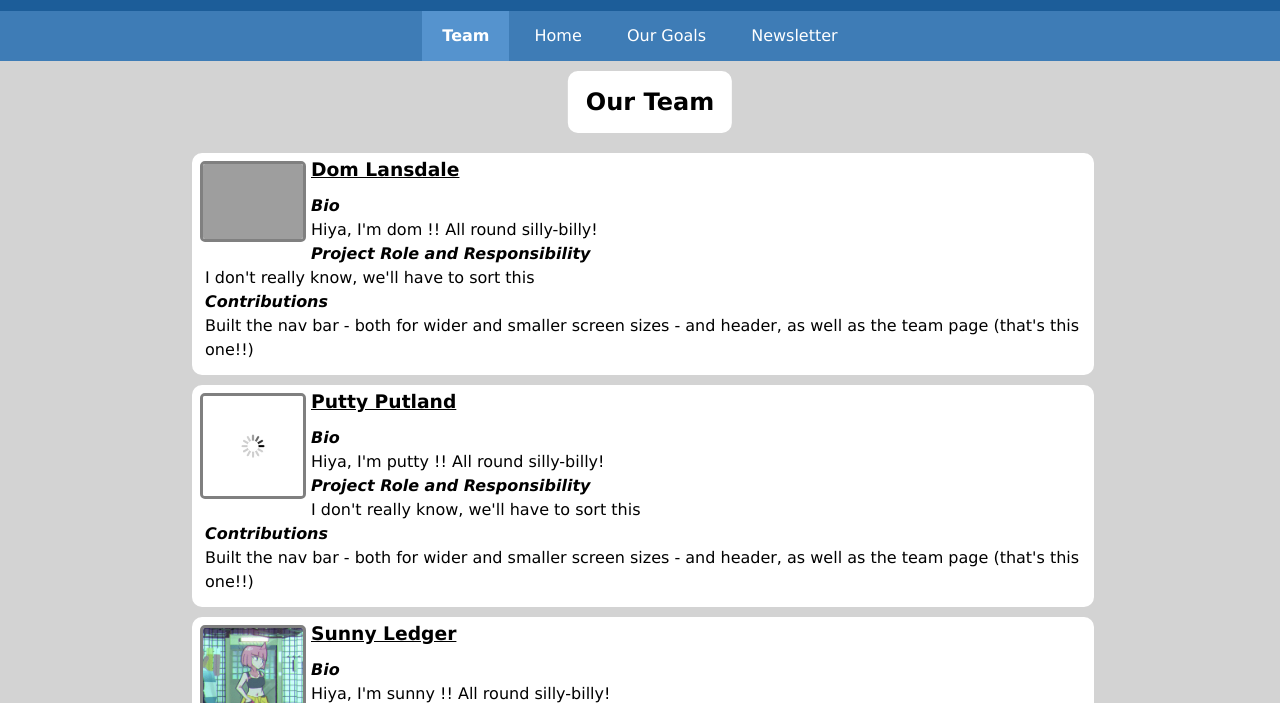
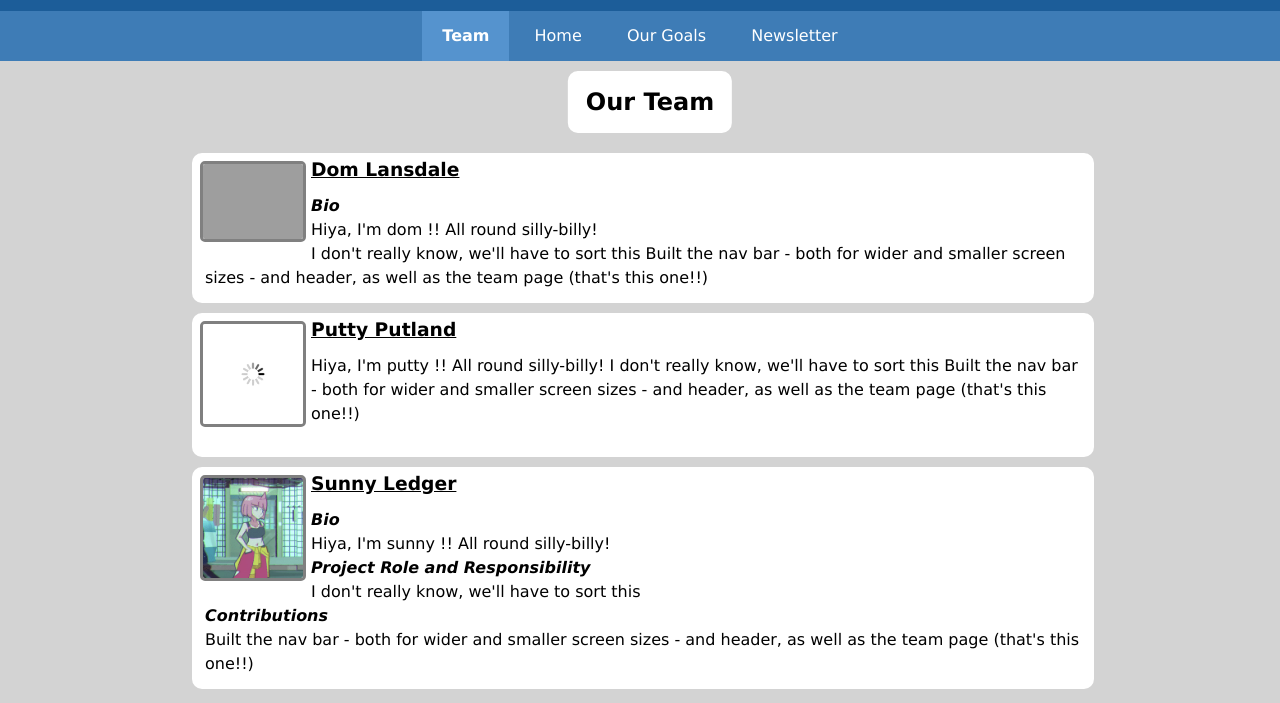
Before and after one commit to Scacer/forThePeople, a website: page app/public/team.html in a window 1280 px wide. Shown: the part 89-792 px from the top of the page. Drawn offline with Linux system fonts and the light colour scheme; grey boxes are pictures that could not be loaded.

Commit message:
server stufff
yah so

```diff
--- a/forThePeople.css
+++ b/app/public/forThePeople.css
@@ -101,6 +101,7 @@ a:hover {
     display:block;
     text-wrap:wrap;
     margin:10px;
+    min-height:90px;
 }
 
 .teamInfo h4 {
--- a/team.html
+++ b/app/public/team.html
@@ -39,22 +39,17 @@
                     <div class="teamInfo">
                         <h4>Bio</h4>
                         <p>Hiya, I'm dom !! All round silly-billy!</p>
-                        <h4>Project Role and Responsibility</h4>
-                        <p>I don't really know, we'll have to sort this</p>
-                        <h4>Contributions</h4>
-                        <p>Built the nav bar - both for wider and smaller screen sizes - and header, as well as the team page (that's this one!!)</p>
-                    </p>
+                           I don't really know, we'll have to sort this
+                           Built the nav bar - both for wider and smaller screen sizes - and header, as well as the team page (that's this one!!)</p>
+                    </div>
                 </article>
                 <article class="teamMember teamBox">
                     <img class="teamImage" src="images/putty.gif" alt="Moving image depicting a 'loading' circle"/>
                     <h3 class="teamName">Putty Putland</h3>
                     <div class="teamInfo">
-                        <h4>Bio</h4>
-                        <p>Hiya, I'm putty !! All round silly-billy!</p>
-                        <h4>Project Role and Responsibility</h4>
-                        <p>I don't really know, we'll have to sort this</p>
-                        <h4>Contributions</h4>
-                        <p>Built the nav bar - both for wider and smaller screen sizes - and header, as well as the team page (that's this one!!)</p>
+                        <p>Hiya, I'm putty !! All round silly-billy!
+                           I don't really know, we'll have to sort this
+                           Built the nav bar - both for wider and smaller screen sizes - and header, as well as the team page (that's this one!!)</p>
                     </p>
                 </article>
                 <article class="teamMember teamBox">
--- /dev/null
+++ b/app/public/team.js
@@ -0,0 +1,3 @@
+let domContent = [];
+
+domContent.push()
```
Also changed, not shown: app/app.js (added, +21 -0 lines), app/public/forThePutty.css (renamed from forThePutty.css), app/public/goals.js (renamed from goals.js), app/public/hamburger.js (renamed from hamburger.js), app/public/headerFooter.html (renamed from headerFooter.html), app/public/headsOrTails.css (renamed from headsOrTails.css), app/public/images/putty.gif (renamed from images/putty.gif), app/public/images/sunny.gif (renamed from images/sunny.gif), app/public/index.html (renamed from index.html), app/public/newsletter.html (renamed from newsletter.html), 2 other files.
